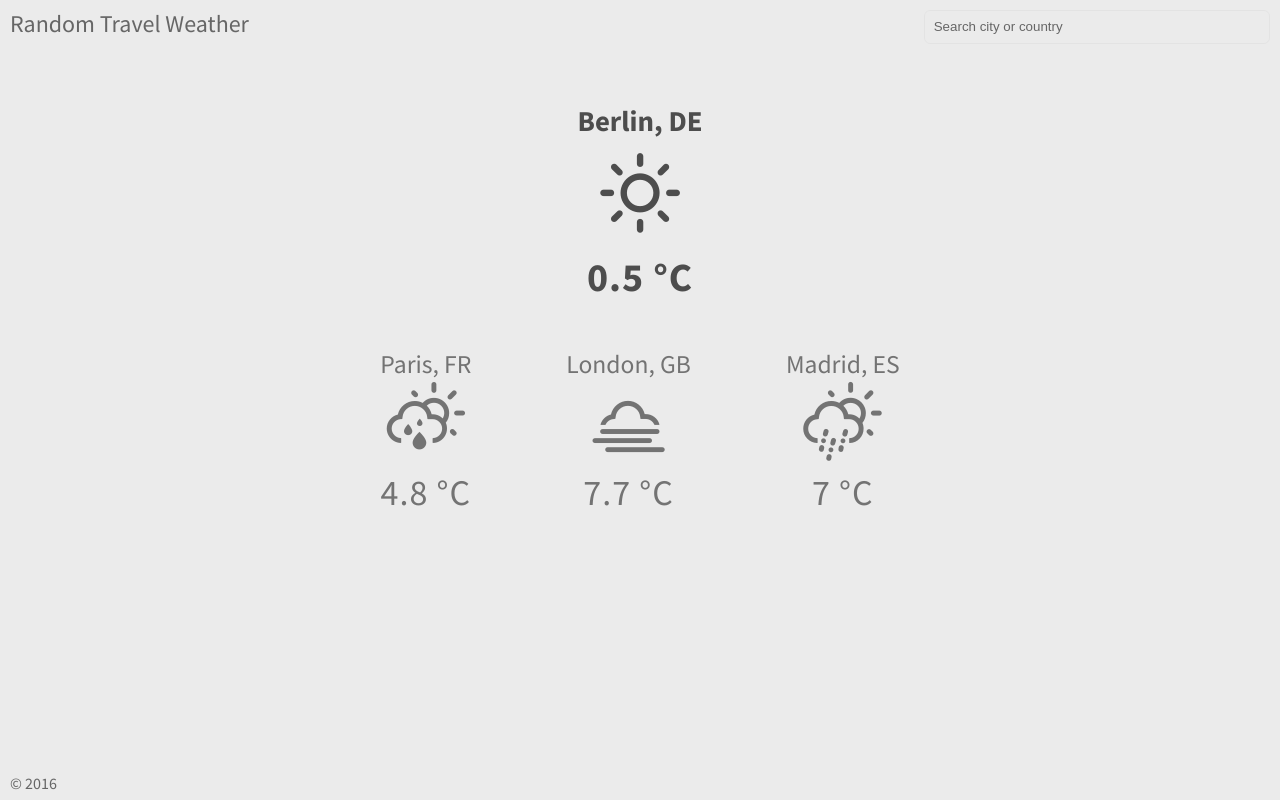
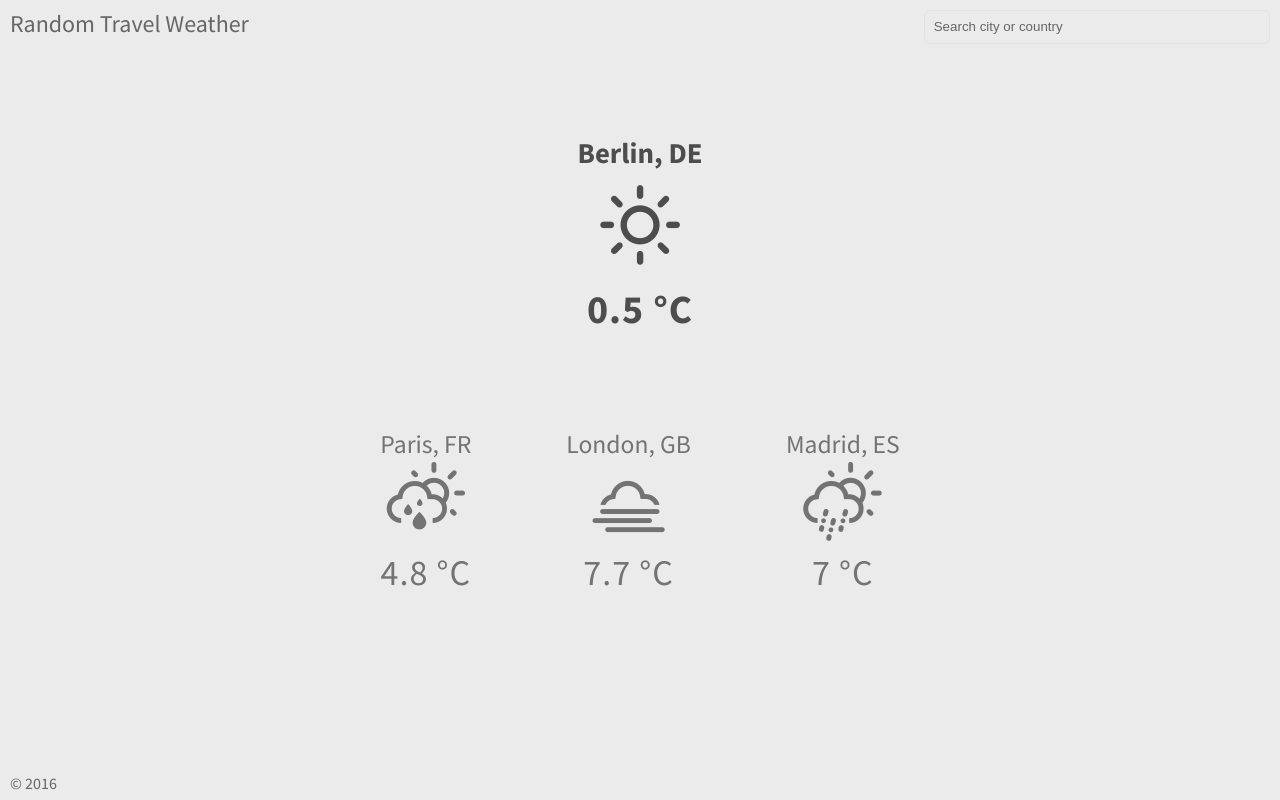
Before and after one commit to mrvilla/randomtravelweather, a plain HTML site: page index.html in a window 1280 px wide. Drawn offline with Linux system fonts and the light colour scheme.

Commit message:
positioning containers

```diff
--- a/assets/css/styles.css
+++ b/assets/css/styles.css
@@ -74,7 +74,7 @@ input:-webkit-autofill {
 	flex: 1;
   	flex-direction: column;
   	align-items: center;
-  	padding-top: 3em;
+  	padding-top: 5em;
   	background: hsla(0, 0%, 80%, .4);
 }
 .weather_container, .searched_city {
@@ -95,7 +95,7 @@ input:-webkit-autofill {
 	text-align: center;
 	justify-content: center;
 	flex-direction: column;
-    padding: 0 0 3em;
+    padding: 0 0 6em;
 }
 .searched_city .city,
 .searched_city .temperature,
```
